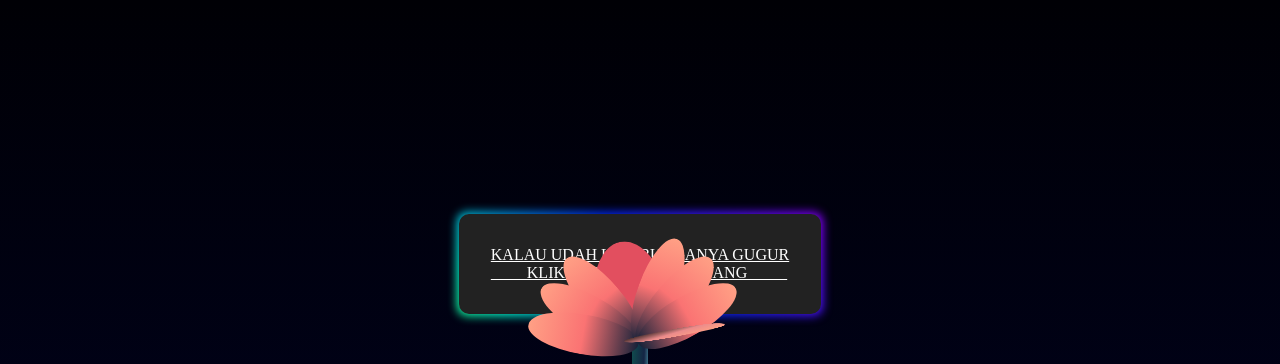
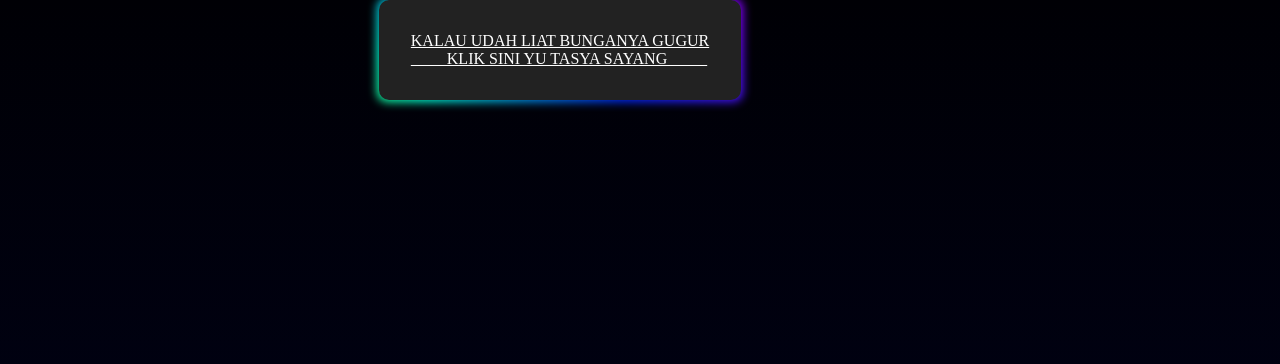
Before and after one commit to imamfirmansyaa/flowers, a plain HTML site: page flower.html in a window 1280 px wide. Shown: the top 364 px of the page. Drawn offline with Linux system fonts and the light colour scheme.

Commit message:
changeee

```diff
--- a/css/style2.css
+++ b/css/style2.css
@@ -353,13 +353,13 @@ body{
 
 .button-85 {
     padding: 2em 2em;
-    margin-bottom: 38%;
+    margin-bottom: 80%;
     border: none;
     outline: none;
     color: rgb(255, 255, 255);
     background: #111;
     cursor: pointer;
-    position: absolute;
+    position: relative;
     z-index: 0;
     border-radius: 10px;
     user-select: none;
```
